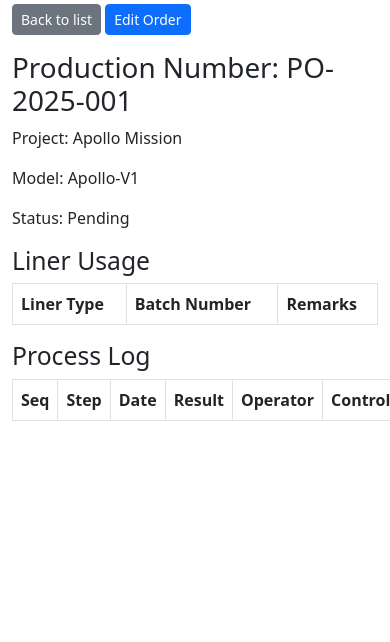
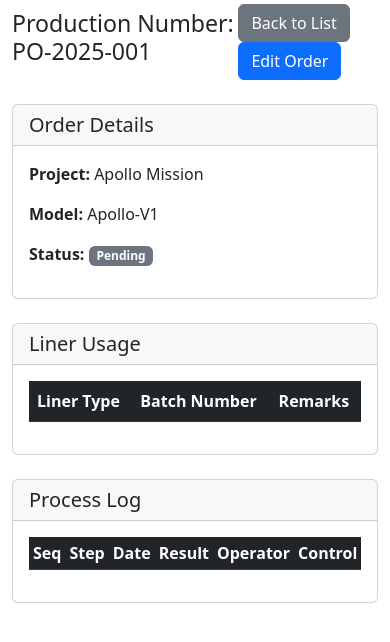
Before and after one commit to roan2008/testjules, a PHP site: page /view_order.php?pn=PO-2025-001 in a window 390 px wide; the page is wider, and only the part inside the window is pictured. Shown: the part 56-698 px from the top of that part. Run offline with PHP 8.4, Linux system fonts and the light colour scheme; a user stored in the database is signed in; data comes from the database, SQL or seed files in the repository; data that the repository does not hold is empty.

Commit message:
feat: integrate Bootstrap templates in main UI pages
- Update index.php to use Bootstrap responsive table design
- Update view_order.php to use Bootstrap cards and responsive tables
- Update edit_order.php to use Bootstrap forms and alerts
- Replace inline styles with Bootstrap classes for better UI/UX
- Implement responsive design across all main pages
- Use shared header/footer templates for consistent layout

```diff
--- a/public/view_order.php
+++ b/public/view_order.php
@@ -21,29 +21,64 @@
     exit;
 }
 
+// Fetch liner usage
 $stmt = $pdo->prepare('SELECT * FROM MC02_LinerUsage WHERE ProductionNumber = ?');
 $stmt->execute([$pn]);
 $liners = $stmt->fetchAll(PDO::FETCH_ASSOC);
 
+// Fetch process log
 $stmt = $pdo->prepare('SELECT * FROM MC02_ProcessLog WHERE ProductionNumber = ? ORDER BY SequenceNo');
 $stmt->execute([$pn]);
 $logs = $stmt->fetchAll(PDO::FETCH_ASSOC);
 
-$page_title = 'View Order';
-include 'templates/header.php';
+$page_title = 'View Order - ' . htmlspecialchars($order['ProductionNumber']);
+include __DIR__ . '/templates/header.php';
 ?>
-<p><a href="index.php" class="btn btn-secondary btn-sm">Back to list</a>
-   <a href="edit_order.php?pn=<?php echo urlencode($order['ProductionNumber']); ?>" class="btn btn-primary btn-sm">Edit Order</a></p>
-<h1>Production Number: <?php echo htmlspecialchars($order['ProductionNumber']); ?></h1>
-<p>Project: <?php echo htmlspecialchars($order['ProjectName']); ?></p>
-<p>Model: <?php echo htmlspecialchars($order['ModelName']); ?></p>
-<p>Status: <?php echo htmlspecialchars($order['MC02_Status']); ?></p>
+
+<div class="row">
+    <div class="col-12">
+        <div class="d-flex justify-content-between align-items-center mb-4">
+            <h1 class="h3">Production Number: <?php echo htmlspecialchars($order['ProductionNumber']); ?></h1>
+            <div>
+                <a href="index.php" class="btn btn-secondary me-2">Back to List</a>
+                <a href="edit_order.php?pn=<?php echo urlencode($order['ProductionNumber']); ?>" class="btn btn-primary">Edit Order</a>
+            </div>
+        </div>
+
+        <div class="card mb-4">
+            <div class="card-header">
+                <h5 class="card-title mb-0">Order Details</h5>
+            </div>
+            <div class="card-body">
+                <div class="row">
+                    <div class="col-md-6">
+                        <p><strong>Project:</strong> <?php echo htmlspecialchars($order['ProjectName']); ?></p>
+                        <p><strong>Model:</strong> <?php echo htmlspecialchars($order['ModelName']); ?></p>
+                    </div>
+                    <div class="col-md-6">
+                        <p><strong>Status:</strong>
+                            <span class="badge bg-<?php echo $order['MC02_Status'] === 'Completed' ? 'success' : ($order['MC02_Status'] === 'In Progress' ? 'warning' : 'secondary'); ?>">
+                                <?php echo htmlspecialchars($order['MC02_Status']); ?>
+                            </span>
+                        </p>
                         <?php if ($order['MC02_SignedBy_UserID']): ?>
-    <p>Signed By: <?php echo htmlspecialchars($order['SignedBy']); ?> on <?php echo htmlspecialchars($order['MC02_SignedDate']); ?></p>
+                            <p><strong>Signed By:</strong> <?php echo htmlspecialchars($order['SignedBy']); ?> on <?php echo htmlspecialchars($order['MC02_SignedDate']); ?></p>
                         <?php endif; ?>
-<h2>Liner Usage</h2>
-<table class="table table-bordered">
+                    </div>
+                </div>
+            </div>
+        </div>
+
+        <div class="card mb-4">
+            <div class="card-header">
+                <h5 class="card-title mb-0">Liner Usage</h5>
+            </div>
+            <div class="card-body">
+                <div class="table-responsive">
+                    <table class="table table-striped">
+                        <thead class="table-dark">
                             <tr><th>Liner Type</th><th>Batch Number</th><th>Remarks</th></tr>
+                        </thead>                        <tbody>
                             <?php foreach ($liners as $lu): ?>
                             <tr>
                                 <td><?php echo htmlspecialchars($lu['LinerType']); ?></td>
@@ -51,13 +86,24 @@
                                 <td><?php echo htmlspecialchars($lu['Remarks']); ?></td>
                             </tr>
                             <?php endforeach; ?>
+                        </tbody>
                     </table>
+                </div>
+            </div>
+        </div>
 
-<h2>Process Log</h2>
-<table class="table table-bordered">
+        <div class="card">
+            <div class="card-header">
+                <h5 class="card-title mb-0">Process Log</h5>
+            </div>
+            <div class="card-body">
+                <div class="table-responsive">
+                    <table class="table table-striped table-sm">
+                        <thead class="table-dark">
                             <tr>
                                 <th>Seq</th><th>Step</th><th>Date</th><th>Result</th><th>Operator</th><th>Control</th><th>Actual</th><th>Remarks</th>
                             </tr>
+                        </thead>                        <tbody>
                             <?php foreach ($logs as $log): ?>
                             <tr>
                                 <td><?php echo htmlspecialchars($log['SequenceNo']); ?></td>
@@ -70,5 +116,12 @@
                                 <td><?php echo htmlspecialchars($log['Remarks']); ?></td>
                             </tr>
                             <?php endforeach; ?>
+                        </tbody>
                     </table>
-<?php include 'templates/footer.php'; ?>
+                </div>
+            </div>
+        </div>
+    </div>
+</div>
+
+<?php include __DIR__ . '/templates/footer.php'; ?>
```
Also changed, not shown: public/edit_order.php (+64 -52 lines), public/index.php (+26 -13 lines). Lines whose indentation alone changed are shown as unchanged.
